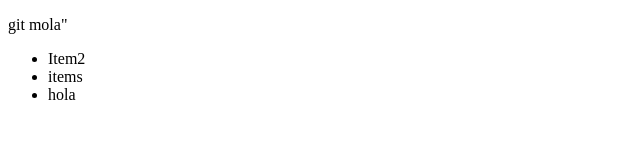
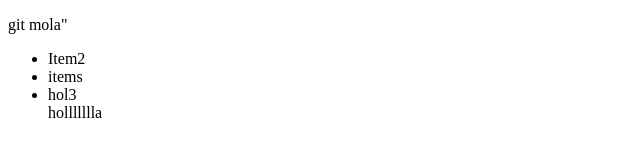
Before and after one commit to TamaraFdez/TamaraFdez-CursoWeb, a plain HTML site: page index.html in a window 1280 px wide. Shown: the full height of the page, 0-640 px from the left. Drawn offline with Linux system fonts and the light colour scheme.

```diff
--- a/index.html
+++ b/index.html
@@ -10,7 +10,8 @@
     <ul>
         <li>Item2</li>
         <li>items</li>
-        <li>hola</li>
+        <li>hol3</li>
+        hollllllla
     </ul>
 
 </body>
```
Also changed, not shown: 1 other file.
